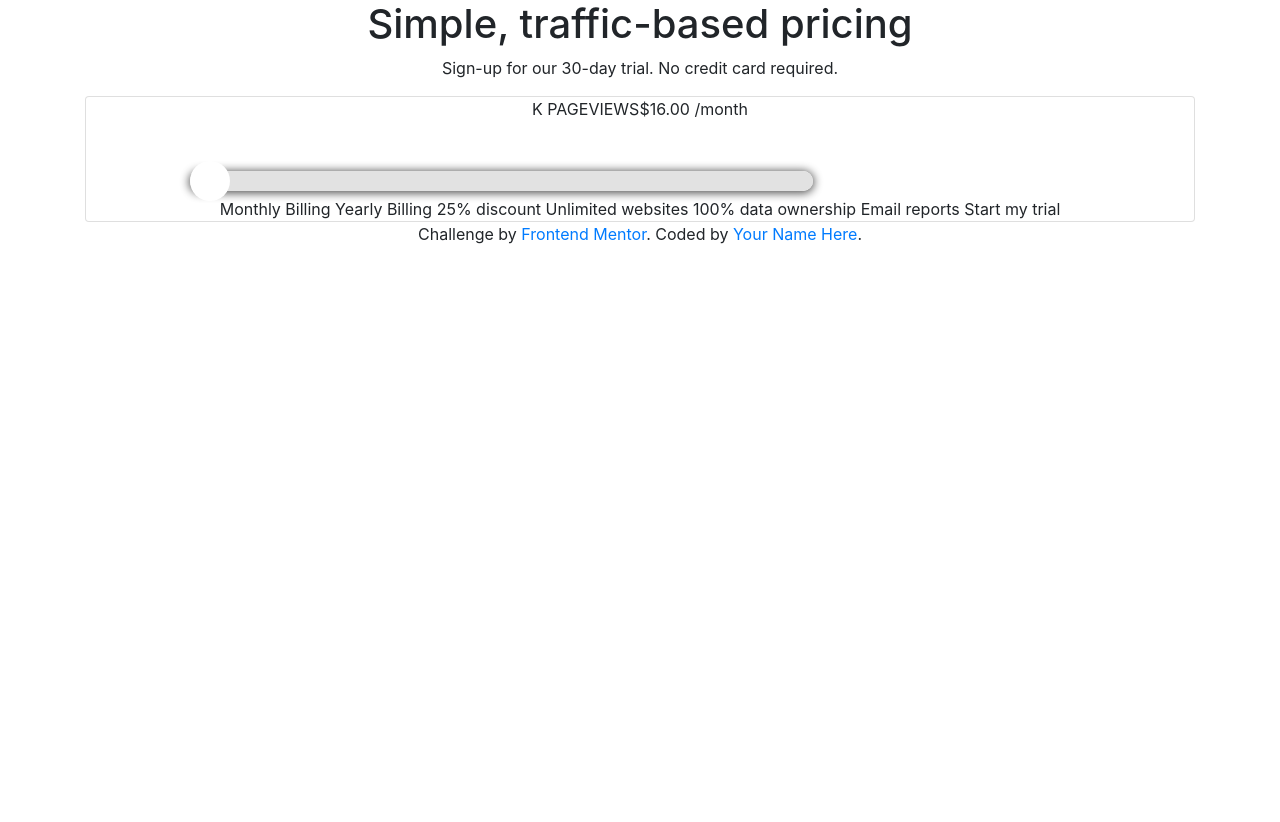
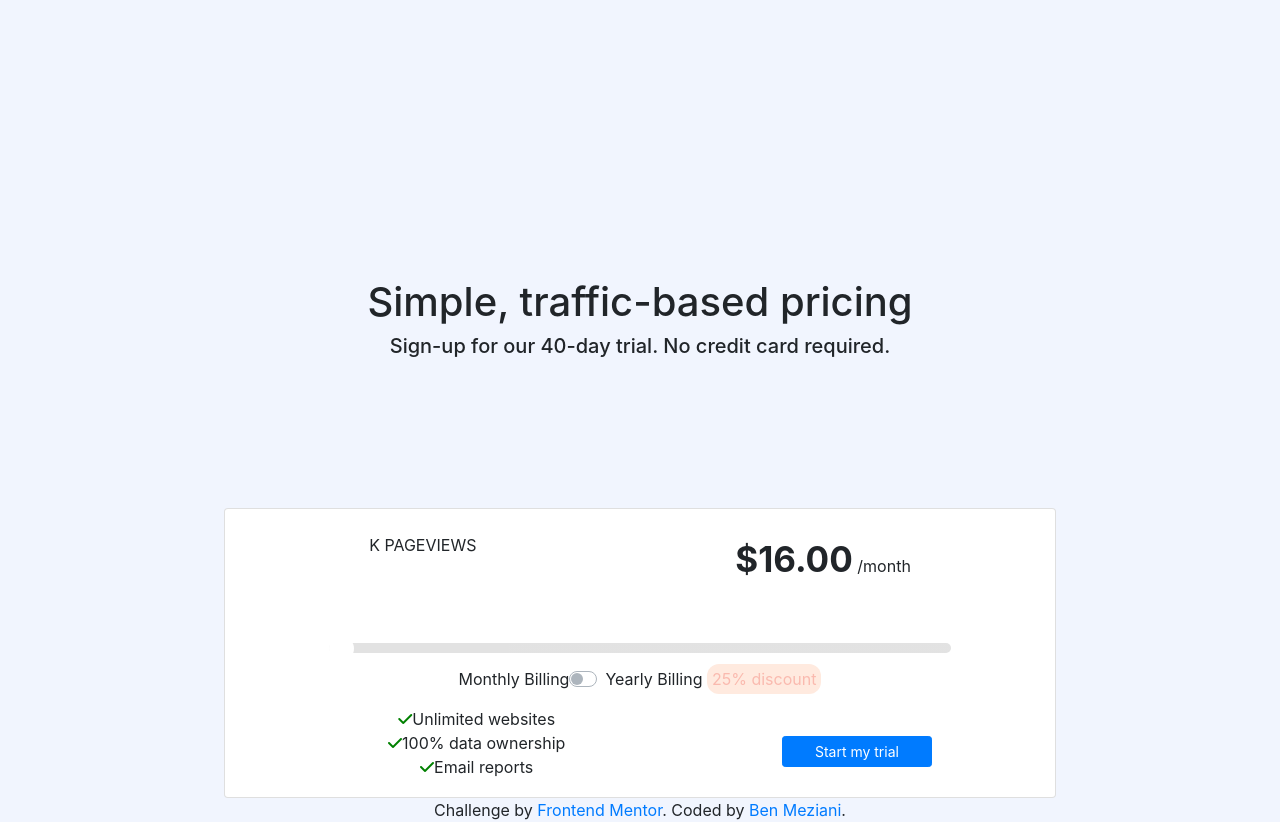
Before and after one commit to Ben-Meziani/design-test, a plain HTML site: page interactive-pricing-component-main/index.html in a window 1280 px wide. Before the commit the page ends 800 px from the top, so only its background shows below. Drawn offline with nearby package versions, Linux system fonts and the light colour scheme.

Commit message:
let's begin

```diff
--- a/interactive-pricing-component-main/index.html
+++ b/interactive-pricing-component-main/index.html
@@ -1,53 +1,73 @@
 <!DOCTYPE html>
 <html lang="en">
+
 <head>
   <meta charset="UTF-8">
-  <meta name="viewport" content="width=device-width, initial-scale=1.0"> <!-- displays site properly based on user's device -->
+  <meta name="viewport" content="width=device-width, initial-scale=1.0">
+  <!-- displays site properly based on user's device -->
 
   <link rel="stylesheet" href="style.css" type="text/css">
   <link rel="icon" type="image/png" sizes="32x32" href="./images/favicon-32x32.png">
-  <link rel="stylesheet" href="https://stackpath.bootstrapcdn.com/bootstrap/4.2.1/css/bootstrap.min.css" integrity="sha384-GJzZqFGwb1QTTN6wy59ffF1BuGJpLSa9DkKMp0DgiMDm4iYMj70gZWKYbI706tWS" crossorigin="anonymous">
+  <link rel="stylesheet" href="https://stackpath.bootstrapcdn.com/bootstrap/4.2.1/css/bootstrap.min.css"
+    integrity="sha384-GJzZqFGwb1QTTN6wy59ffF1BuGJpLSa9DkKMp0DgiMDm4iYMj70gZWKYbI706tWS" crossorigin="anonymous">
 
   <title>Frontend Mentor | Interactive pricing component</title>
 
+  <script src="https://kit.fontawesome.com/d56a1e1246.js" crossorigin="anonymous"></script>
+</head>
 
-</head>
 <body>
 
   <div class="container text-center">
     <h1>Simple, traffic-based pricing</h1>
- <p>Sign-up for our 30-day trial. No credit card required. </p>
+    <h5>Sign-up for our 40-day trial. No credit card required. </h5>
 
- <div class="card">
-   <div class="wrapper d-flex justify-content-center ">
-    <div class="pageview"><span id="value"></span>K PAGEVIEWS</div>
-    <div class="price">$16.00 /month</div>
+    <div class="card w-75 mx-auto">
+      <div class="container d-flex justify-content-center justify-content-around mt-4">
+        <div class="pageview "><span id="value"></span>K PAGEVIEWS </div>
+        <div class="price"><strong style="font-size: 35px">$16.00</strong>  /month</div>
       </div>
       <div class="slideContainer">
         <input type="range" min="1" max="100" value="1" id="myRange" class="slider">
       </div>
 
+      <div class="container d-flex justify-content-center mt-2">
+        Monthly Billing <div class="custom-control custom-switch">
+          <input type="checkbox" class="custom-control-input" id="customSwitch1">
+          <label class="custom-control-label" for="customSwitch1">Yearly Billing <span style="padding: 5px;border-radius: 12px;background-color:rgb(255,234,223); color:rgb(250,186,175)">25% discount</span> </label>
+      </div>
+    </div>
+      <div class="container d-flex justify-content-around mt-3">
+        <ul style="position:relative">
+          <li><i class="fas fa-check" style="color: green"> </i>Unlimited websites</li>
+          <li><i class="fas fa-check" style="color: green"></i>100% data ownership</li>
+          <li><i class="fas fa-check" style="color: green"></i>Email reports</li>
+        </ul>
+        <div class="d-flex align-items-center">
+          <button type="submit" class="btn btn-primary btn-sm " style="width: 150px">Start my trial</button>
+        </div>
 
-  Monthly Billing
-  Yearly Billing 25% discount
+      </div>
 
-  Unlimited websites
-  100% data ownership
-  Email reports
-
-  Start my trial
     </div>
 
 
 
     <div class="attribution">
       Challenge by <a href="https://www.frontendmentor.io?ref=challenge" target="_blank">Frontend Mentor</a>.
-    Coded by <a href="#">Your Name Here</a>.
+      Coded by <a href="https://mon-site-developpeur.com">Ben Meziani</a>.
     </div>
   </div>
-  <script src="https://code.jquery.com/jquery-3.3.1.slim.min.js" integrity="sha384-q8i/X+965DzO0rT7abK41JStQIAqVgRVzpbzo5smXKp4YfRvH+8abtTE1Pi6jizo" crossorigin="anonymous"></script>
-<script src="https://cdnjs.cloudflare.com/ajax/libs/popper.js/1.14.6/umd/popper.min.js" integrity="sha384-wHAiFfRlMFy6i5SRaxvfOCifBUQy1xHdJ/yoi7FRNXMRBu5WHdZYu1hA6ZOblgut" crossorigin="anonymous"></script>
-<script src="https://stackpath.bootstrapcdn.com/bootstrap/4.2.1/js/bootstrap.min.js" integrity="sha384-B0UglyR+jN6CkvvICOB2joaf5I4l3gm9GU6Hc1og6Ls7i6U/mkkaduKaBhlAXv9k" crossorigin="anonymous"></script>
+  <script src="https://code.jquery.com/jquery-3.3.1.slim.min.js"
+    integrity="sha384-q8i/X+965DzO0rT7abK41JStQIAqVgRVzpbzo5smXKp4YfRvH+8abtTE1Pi6jizo"
+    crossorigin="anonymous"></script>
+  <script src="https://cdnjs.cloudflare.com/ajax/libs/popper.js/1.14.6/umd/popper.min.js"
+    integrity="sha384-wHAiFfRlMFy6i5SRaxvfOCifBUQy1xHdJ/yoi7FRNXMRBu5WHdZYu1hA6ZOblgut"
+    crossorigin="anonymous"></script>
+  <script src="https://stackpath.bootstrapcdn.com/bootstrap/4.2.1/js/bootstrap.min.js"
+    integrity="sha384-B0UglyR+jN6CkvvICOB2joaf5I4l3gm9GU6Hc1og6Ls7i6U/mkkaduKaBhlAXv9k"
+    crossorigin="anonymous"></script>
   <script src="script.js"></script>
 </body>
+
 </html>
--- a/interactive-pricing-component-main/style.css
+++ b/interactive-pricing-component-main/style.css
@@ -1,19 +1,34 @@
+body {
+    background-color: rgb(241,245,254)!important;
+  }
+
+h1 {
+    margin-top:25%!important;
+}
+
+h5{
+    margin-bottom: 150px!important;
+}
+
+.card{
+    height: 290px!important;
+}
+
 .slideContainer {
-width: 75%;
+width: 100%;
 margin-top: 50px;
 }
 
 .slider {
     -webkit-appearance: none;
     width: 75%;
-    height: 20px;
+    height: 10px;
     background: linear-gradient(90deg, rgb(214, 214, 214) 60%, rgb(214,214,214) 60%);
     outline: none;
     opacity: 0.7;
     -webkit-transition: 0.2s;
     transition: opacity 0.2s;
     border-radius: 12px;
-    box-shadow: 0px 1px 10px 1px black;
 }
 
 .slider:hover{
@@ -23,8 +38,8 @@ margin-top: 50px;
 .slider::-webkit-slider-thumb {
     -webkit-appearance: none;
     appearance: none;
-    width: 40px;
-    height: 40px;
+    width: 25px;
+    height: 25px;
     background: white;
     border-radius: 50%;
     cursor: pointer;
@@ -37,3 +52,12 @@ margin-top: 50px;
     border-radius: 50%;
     cursor: pointer;
 }
+
+li{
+    display:block
+}
+
+
+ul{
+    list-style-type : none;
+}
```
Lines whose indentation alone changed are shown as unchanged.
